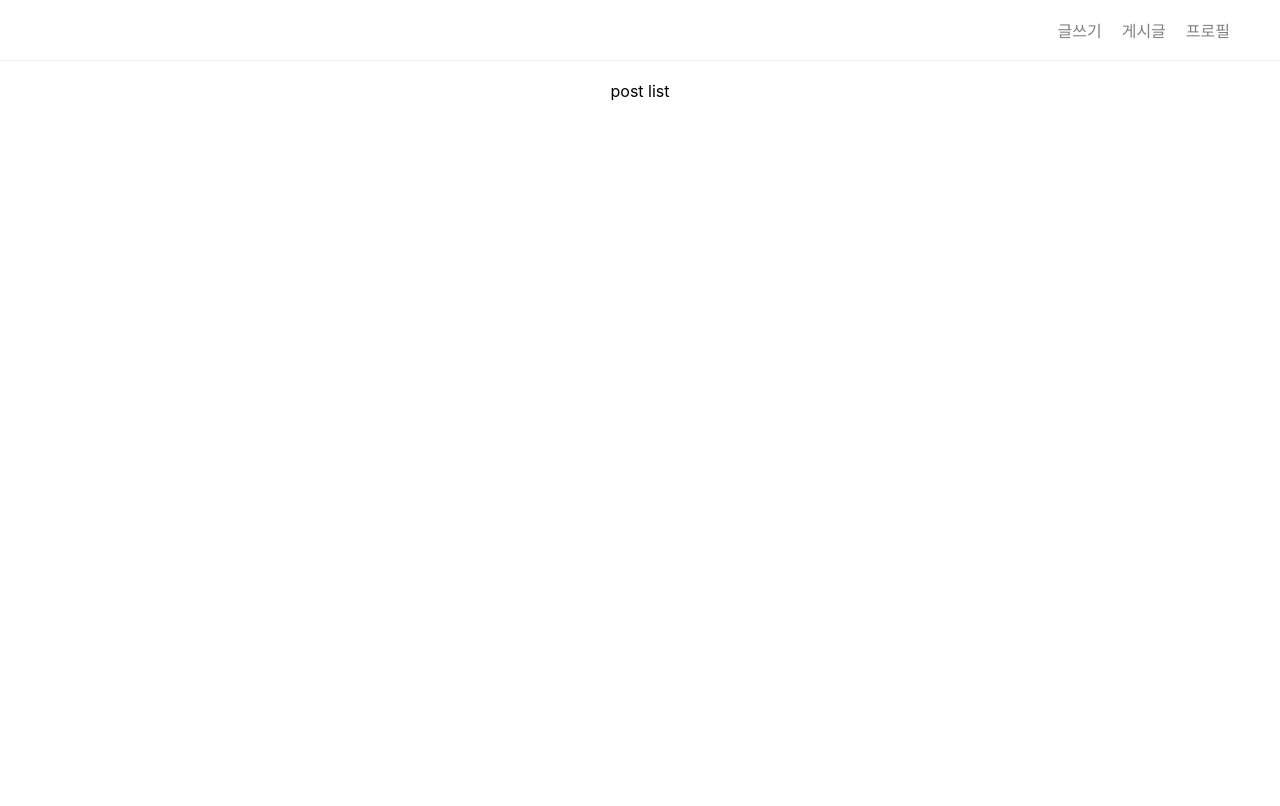
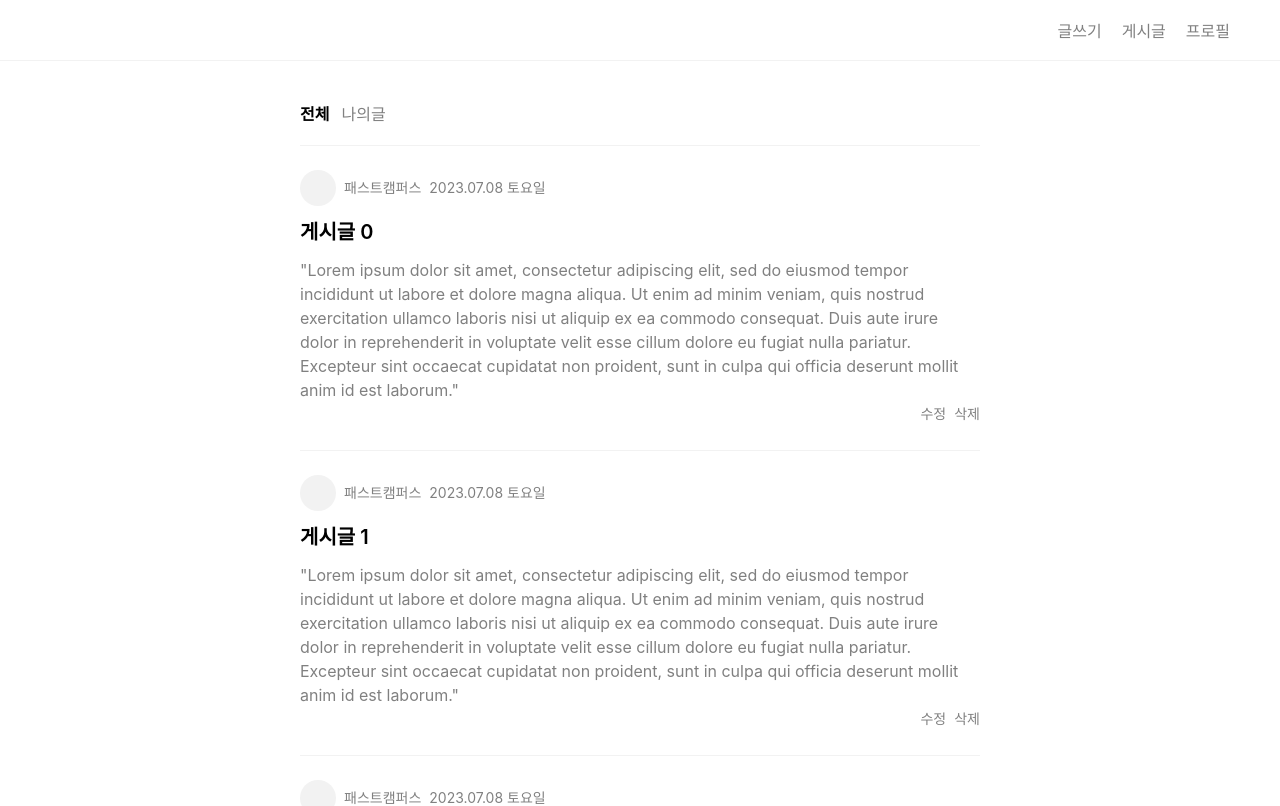
Before and after one commit to Startinflearn/fastcampus-blog-app, a React (Create React App) app: page / in a window 1280 px wide. Shown: the top 806 px of the page. Built offline with nearby package versions, Linux system fonts and the light colour scheme.

Commit message:
blog main css 및 layout 작업완료

```diff
--- a/src/index.css
+++ b/src/index.css
@@ -45,9 +45,91 @@ footer {
   gap: 20px;
 }
 
+footer a {
+  margin: 0px 10px;
+  text-decoration: none;
+  color : gray;
+}
+
+footer a:focus,
+footer a:hover {
+  color: #000;
+}
+/*post navigation*/
+.post__navigation {
+  display: flex;
+  gap: 12px;
+  margin: 0 auto;
+  max-width: 680px;
+  font-size: 16px;
+  color: gray;
+  cursor: pointer;
+  padding: 40px 20px 0px 20px;
+}
+.post__navigation--active {
+  color: black;
+  font-weight: 600;
+}
+
 /*post list*/
-.post-list {
+.post__list {
   min-height: 90vh;
-  padding: 20px 40px;
-  text-align: center;
+  padding: 20px;
+  max-width: 680px;
+  margin: 0 auto;
+  text-align: left;
+  line-height: 24px;
+
 }
+
+.post__list a {
+  text-decoration: none;
+  color: black;
+}
+
+.post__box {
+  padding-top: 24px;
+  padding-bottom: 24px;
+  border-top: 1px solid #f2f2f2;
+}
+.post__profile-box {
+  display: flex;
+  gap:8px;
+  font-size: 14px;
+  align-items: center;
+}
+.post__profile {
+  width: 36px;
+  height: 36px;
+  background-color: #f2f2f2;
+  border-radius: 50%;
+}
+.post__date,
+.post__author-name{
+  color: gray;
+}
+.post__title{
+  font-size: 20px;
+  font-weight: 600;
+  margin: 14px 0;
+}
+.post_text {
+  color: gray;
+  font-size: 16px;
+}
+.post__utils-box{
+  display: flex;
+  gap: 8px;
+  flex-direction: row-reverse;
+  font-size: 14px;
+  color: gray;
+}
+.post__delete:hover,
+.post__delete:focus {
+  color: black;
+}
+
+.post__edit:hover,
+.post__edit:focus {
+  color: black;
+}
--- a/src/pages/home/index.tsx
+++ b/src/pages/home/index.tsx
@@ -10,11 +10,44 @@ export default function Home() {
                     <Link to="/profile">프로필</Link>
                 </div>
             </header>
-            <div className="post-list">post list</div>
+                <div className="post__navigation">
+                    <div className="post__navigation--active">전체</div>
+                    <div>나의글</div>
+                </div>
+            <div className="post__list">
+                {[
+                    ...Array(10)].map((e, idx: number) => (
+                    <div key={idx} className="post__box">
+                        <Link to={`/posts/${idx}`}>
+                            <div className="post__profile-box">
+                                <div className="post__profile"/>
+                                <div className="post__author-name">패스트캠퍼스</div>
+                                <div className="post__date">2023.07.08 토요일</div>
+                            </div>
+                            <div className="post__title">
+                                게시글 {idx}
+                            </div>
+                            <div className="post_text">
+                                "Lorem ipsum dolor sit amet, consectetur adipiscing elit, sed do eiusmod tempor
+                                incididunt ut labore et dolore magna aliqua. Ut enim ad minim veniam, quis nostrud
+                                exercitation ullamco laboris nisi ut aliquip ex ea commodo consequat. Duis aute irure
+                                dolor in reprehenderit in voluptate velit esse cillum dolore eu fugiat nulla pariatur.
+                                Excepteur sint occaecat cupidatat non proident, sunt in culpa qui officia deserunt
+                                mollit anim id est laborum."
+                            </div>
+                            <div className="post__utils-box">
+                                <div className="post__delete">삭제</div>
+                                <div className="post__edit">수정</div>
+                            </div>
+                        </Link>
+                    </div>
+                ))
+                }
+            </div>
             <footer>
-                <div>Menu 1</div>
-                <div>Menu 2</div>
-                <div>Menu 3</div>
+                <Link to="/posts/new">글쓰기</Link>
+                <Link to="/posts">게시글</Link>
+                <Link to="/profile">프로필</Link>
             </footer>
         </div>
     )
```
